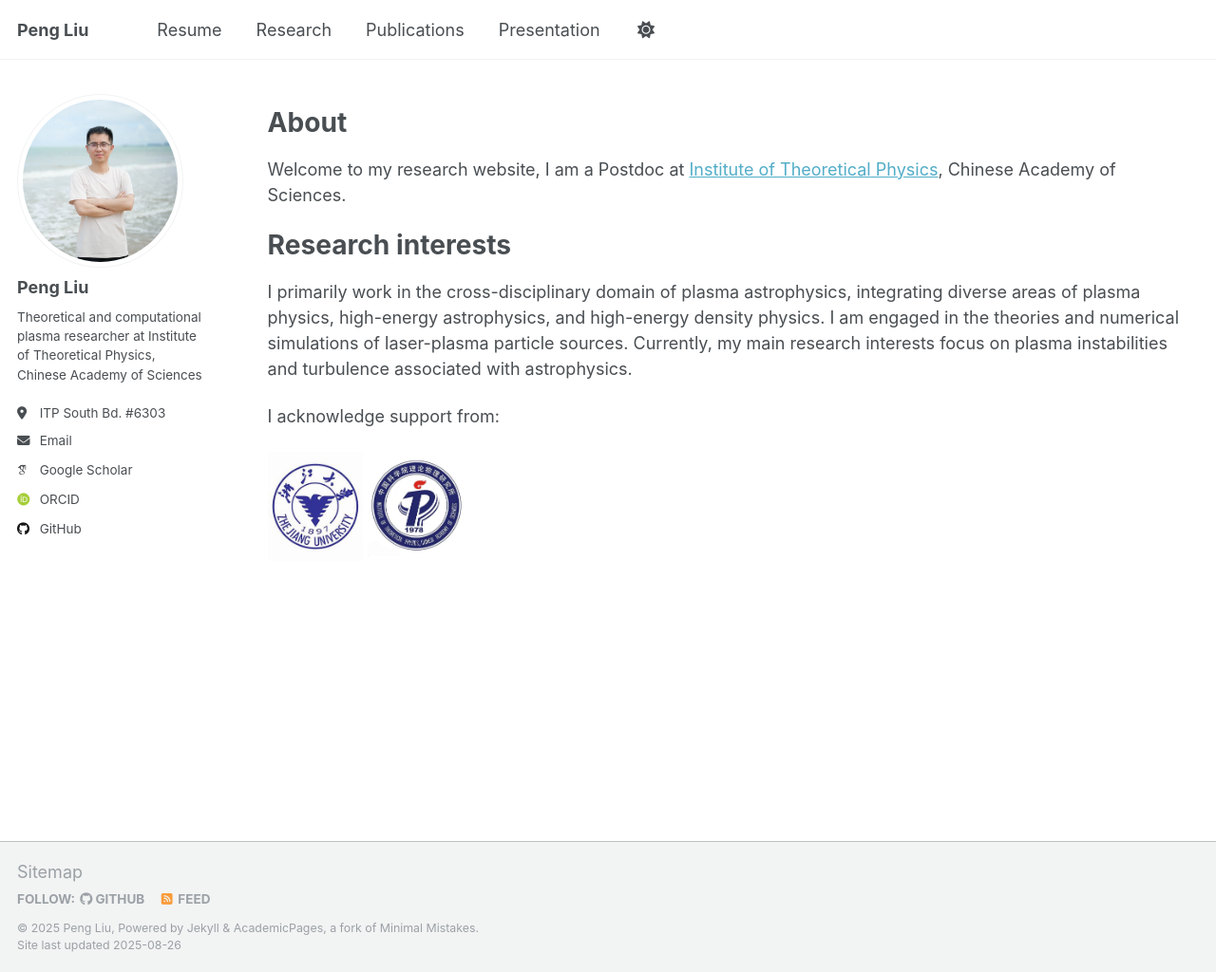
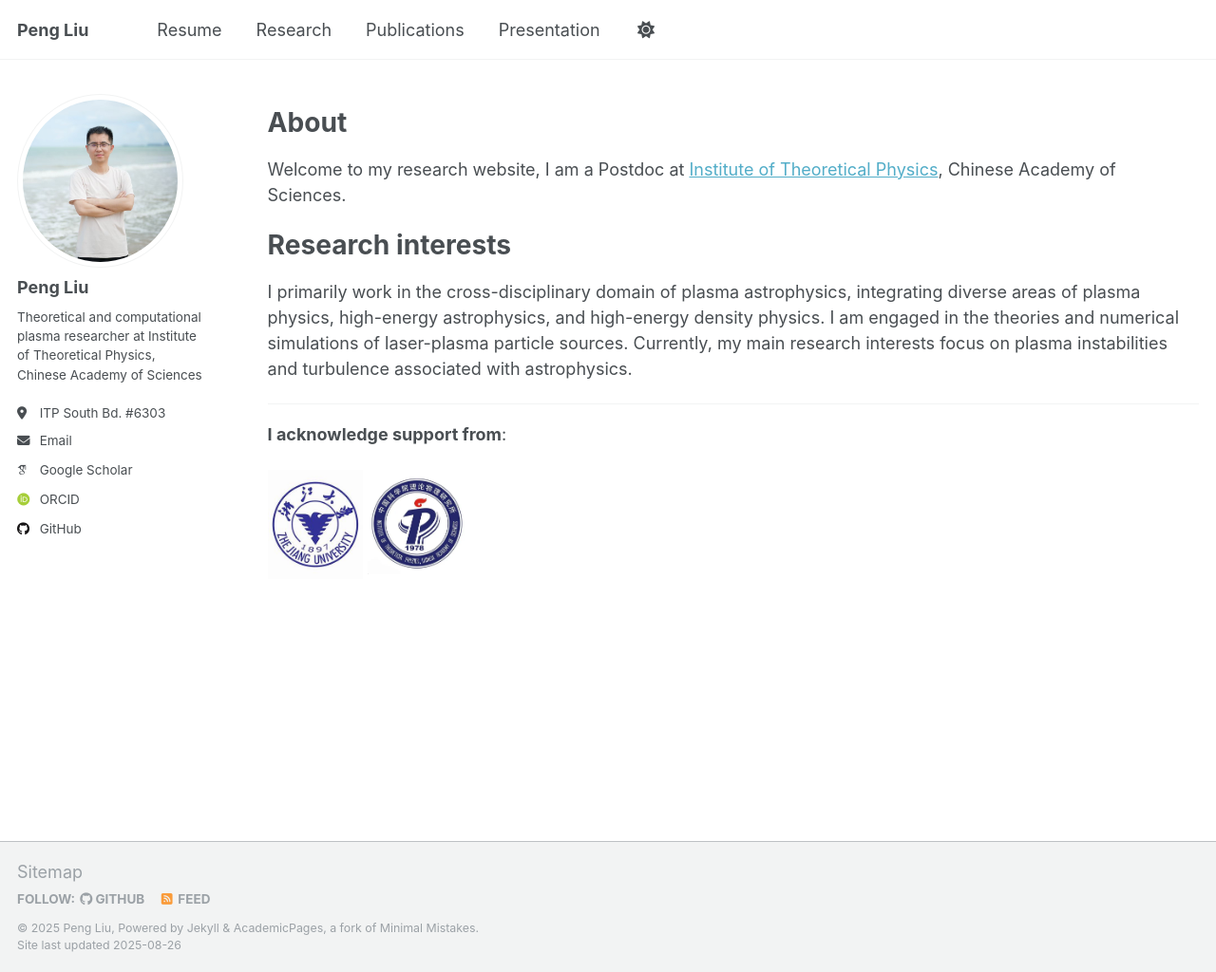
Before and after one commit to pliulfcuigithub/pliulfcuigithub.github.io, a Jekyll site: the page built from _pages/about.md, in a window 1280 px wide and 1024 px high. Shown: the whole window at 95% size. Built offline with Jekyll 4.4.1, drawn with Linux system fonts in a browser that asks for light colours; some web fonts are replaced.

Commit message:
Update about.md

```diff
--- a/_pages/about.md
+++ b/_pages/about.md
@@ -18,8 +18,9 @@ Research interests
 
 I primarily work in the cross-disciplinary domain of plasma astrophysics, integrating diverse areas of plasma physics, high-energy astrophysics, and high-energy density physics. I am engaged in the theories and numerical simulations of laser-plasma particle sources. Currently, my main research interests focus on plasma instabilities and turbulence associated with astrophysics.
 
-I acknowledge support from:
+---
+**I acknowledge support from**:
 <p align='left'>
 <img src='/images/zju.jpg' width='100'>
-<img src='/images/ITP.jpg' width='103'>
+<img src='/images/ITP.jpg' width='104'>
 </p>
```
